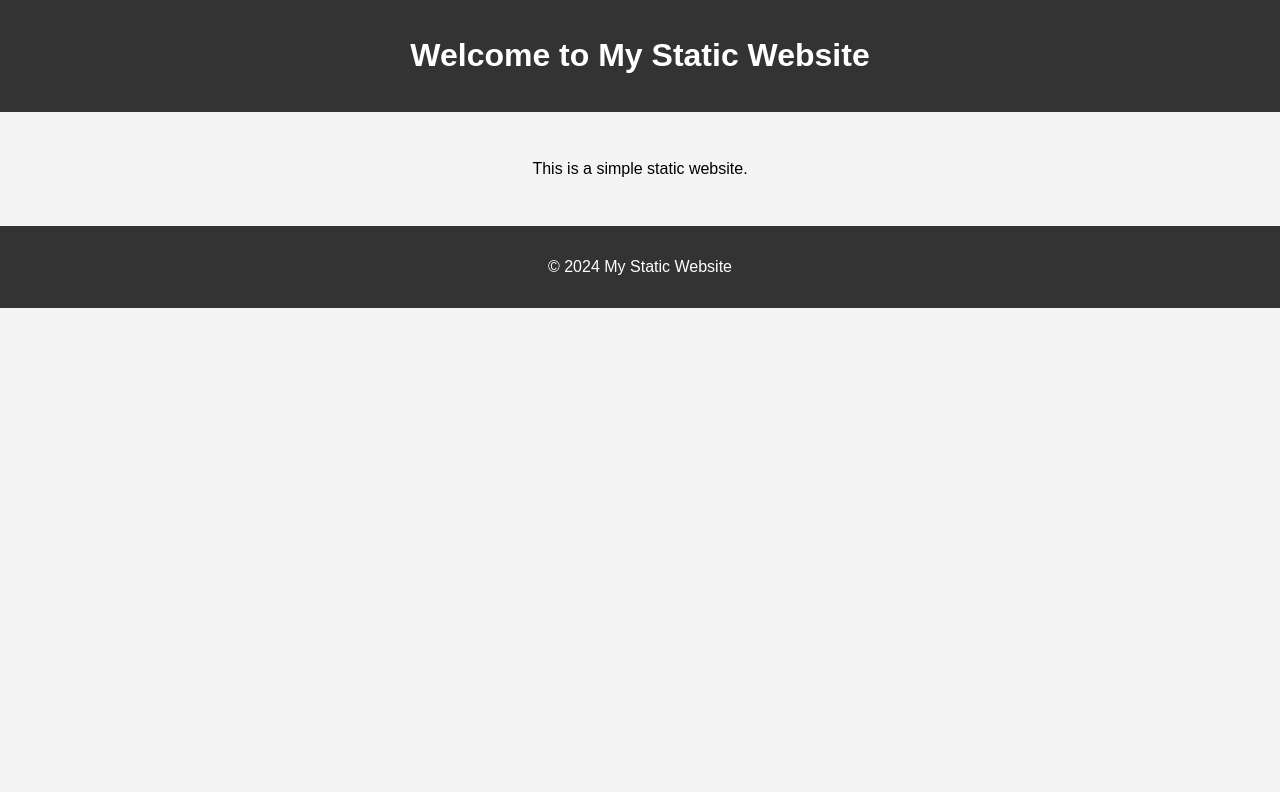
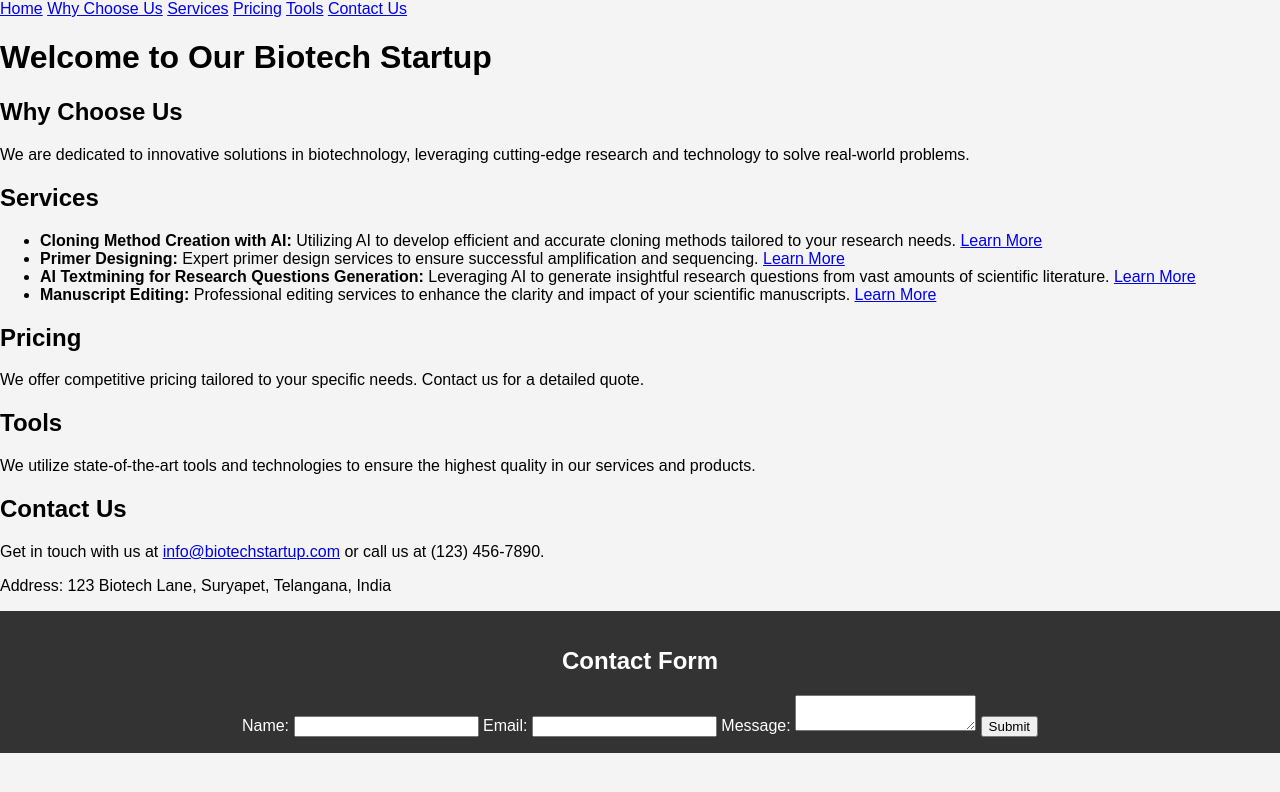
Before and after one commit to taviti/stat1, a plain HTML site: page index.html in a window 1280 px wide. Drawn offline with Linux system fonts and the light colour scheme.

Commit message:
index.html

```diff
--- a/index.html
+++ b/index.html
@@ -3,18 +3,77 @@
 <head>
     <meta charset="UTF-8">
     <meta name="viewport" content="width=device-width, initial-scale=1.0">
-    <title>My Static Website</title>
+    <title>Biotech Startup</title>
     <link rel="stylesheet" href="styles.css">
 </head>
 <body>
-    <header>
-        <h1>Welcome to My Static Website</h1>
-    </header>
-    <main>
-        <p>This is a simple static website.</p>
-    </main>
-    <footer>
-        <p>© 2024 My Static Website</p>
+    <div class="navbar">
+        <a href="#home">Home</a>
+        <a href="#why-choose-us">Why Choose Us</a>
+        <a href="#services">Services</a>
+        <a href="#pricing">Pricing</a>
+        <a href="#tools">Tools</a>
+        <a href="#contact-us">Contact Us</a>
+    </div>
+
+    <div id="home" class="section home">
+        <h1>Welcome to Our Biotech Startup</h1>
+    </div>
+
+    <div id="why-choose-us" class="section">
+        <h2>Why Choose Us</h2>
+        <p>We are dedicated to innovative solutions in biotechnology, leveraging cutting-edge research and technology to solve real-world problems.</p>
+    </div>
+
+    <div id="services" class="section">
+        <h2>Services</h2>
+        <ul>
+            <li>
+                <strong>Cloning Method Creation with AI:</strong> Utilizing AI to develop efficient and accurate cloning methods tailored to your research needs.
+                <a href="cloning-method.html">Learn More</a>
+            </li>
+            <li>
+                <strong>Primer Designing:</strong> Expert primer design services to ensure successful amplification and sequencing.
+                <a href="primer-designing.html">Learn More</a>
+            </li>
+            <li>
+                <strong>AI Textmining for Research Questions Generation:</strong> Leveraging AI to generate insightful research questions from vast amounts of scientific literature.
+                <a href="ai-textmining.html">Learn More</a>
+            </li>
+            <li>
+                <strong>Manuscript Editing:</strong> Professional editing services to enhance the clarity and impact of your scientific manuscripts.
+                <a href="manuscript-editing.html">Learn More</a>
+            </li>
+        </ul>
+    </div>
+
+    <div id="pricing" class="section">
+        <h2>Pricing</h2>
+        <p>We offer competitive pricing tailored to your specific needs. Contact us for a detailed quote.</p>
+    </div>
+
+    <div id="tools" class="section">
+        <h2>Tools</h2>
+        <p>We utilize state-of-the-art tools and technologies to ensure the highest quality in our services and products.</p>
+    </div>
+
+    <div id="contact-us" class="section">
+        <h2>Contact Us</h2>
+        <p>Get in touch with us at <a href="mailto:info@biotechstartup.com">info@biotechstartup.com</a> or call us at (123) 456-7890.</p>
+        <p>Address: 123 Biotech Lane, Suryapet, Telangana, India</p>
+    </div>
+
+    <footer class="footer">
+        <h2>Contact Form</h2>
+        <form action="submit_form.php" method="post">
+            <label for="name">Name:</label>
+            <input type="text" id="name" name="name" required>
+            <label for="email">Email:</label>
+            <input type="email" id="email" name="email" required>
+            <label for="message">Message:</label>
+            <textarea id="message" name="message" required></textarea>
+            <button type="submit">Submit</button>
+        </form>
     </footer>
 </body>
 </html>
```
